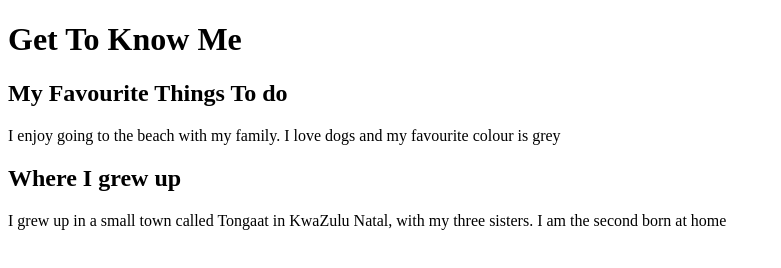
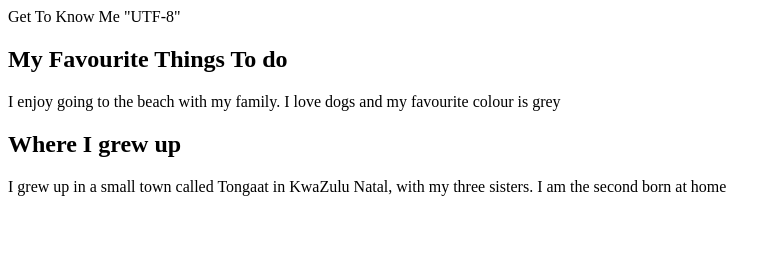
Before and after one commit to tnzuza/Thandeka-s_First_Website, a plain HTML site: page index.html in a window 1280 px wide. Shown: the whole page, without its empty margins (0-781 px from the left). Drawn offline with Linux system fonts and the light colour scheme.

Commit message:
Update index.html

```diff
--- a/index.html
+++ b/index.html
@@ -1,13 +1,11 @@
 <!DOCTYPE html>
-<h1>Get To Know Me</h1>
+<head>Get To Know Me</head>
 <title>Thandeka's First Website</title>
-<meta>
-<meta charset="UTF-8">
+<meta>"UTF-8"<meta>
 
 <body>
-
 <h2>My Favourite Things To do</h2>
-<p1>I enjoy going to the beach with my family. I love dogs and my favourite colour is grey</p1>
+<p>I enjoy going to the beach with my family. I love dogs and my favourite colour is grey</p>
 
 <h2>Where I grew up</h2>
-<p2> I grew up in a small town called Tongaat in KwaZulu Natal, with my three sisters. I am the second born at home</p2>
+<p> I grew up in a small town called Tongaat in KwaZulu Natal, with my three sisters. I am the second born at home</p>
```
